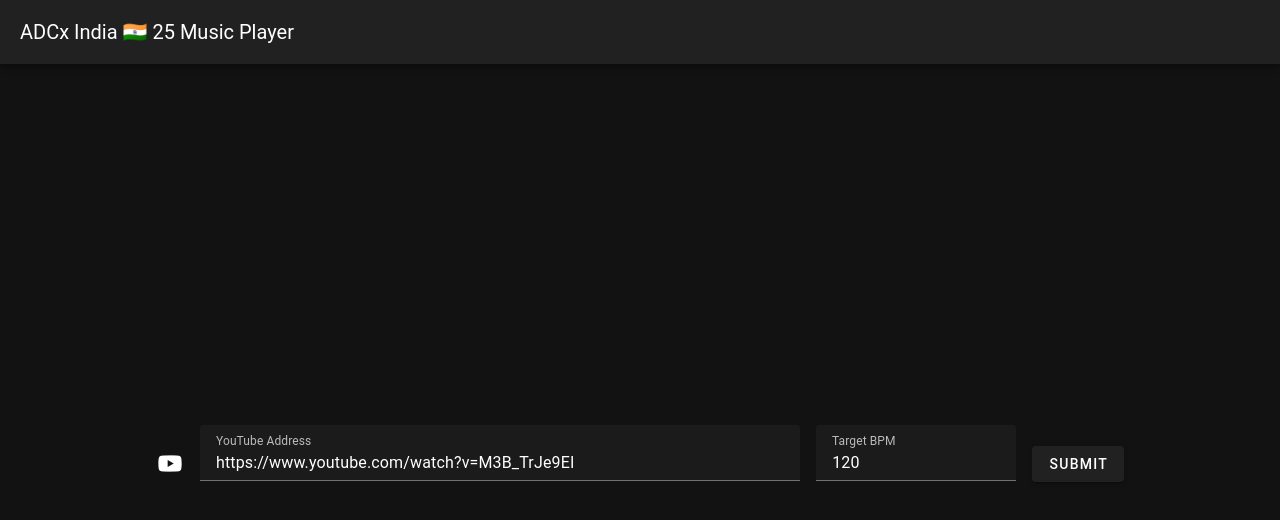
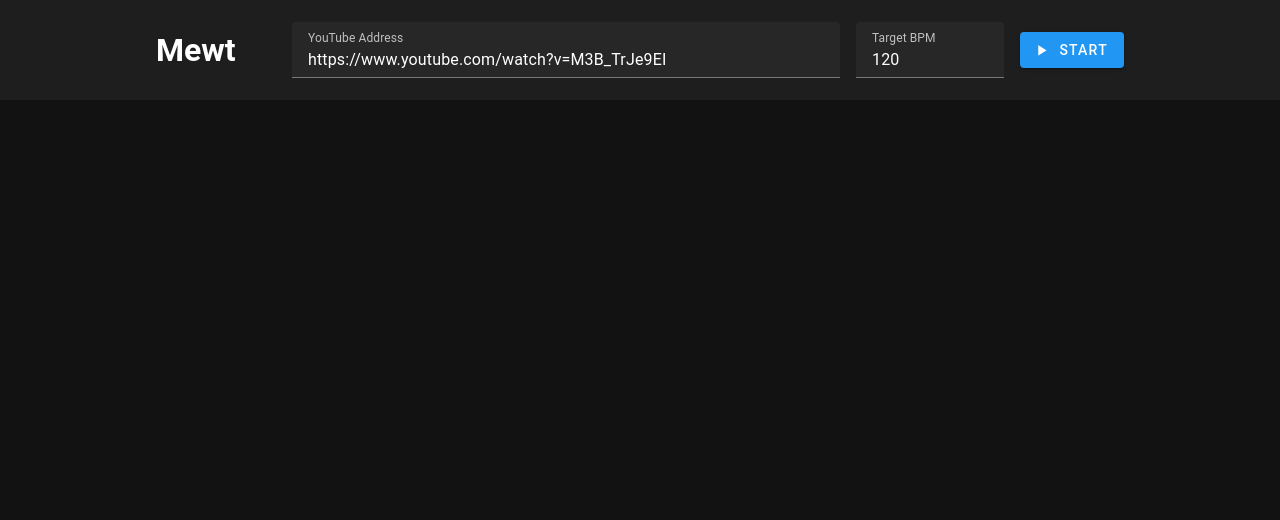
Before and after one commit to VedantKalbag/mhdi-2025, a Vue app in the folder adcx-music-player/: page / in a window 1280 px wide. Shown: the top 520 px of the page. Built offline with nearby package versions, Linux system fonts and the light colour scheme.

Commit message:
one page

```diff
--- a/adcx-music-player/src/App.vue
+++ b/adcx-music-player/src/App.vue
@@ -1,27 +1,20 @@
 <template>
   <v-app>
-    <v-app-bar>
-      <v-app-bar-title>
-        ADCx India 🇮🇳 25 Music Player
-      </v-app-bar-title>
-    </v-app-bar>
     <v-main>
-      <div class="content-wrapper" v-if="stage === 'input'">
-        <div class="youtube-address-input">
-          <v-icon size="large">mdi-youtube</v-icon>
-          <v-text-field label="YouTube Address" v-model="address" style="width: 500px;"
+      <div class="header-container">
+        <div class="header">
+          <h1>Mewt</h1>
+          <v-text-field label="YouTube Address" v-model="address" style="width: 500px;" hide-details
             :disabled="isProcessingAudio" />
-          <v-text-field label="Target BPM" v-model="targetBpm" style="width: 100px;"
+          <v-text-field label="Target BPM" v-model="targetBpm" style="width: 100px;" hide-details
             :disabled="isProcessingAudio" />
-          <v-btn @click="submit" :loading="isProcessingAudio" :disabled="isProcessingAudio">
-            Submit
+          <v-btn @click="submit" :loading="isProcessingAudio" :disabled="isProcessingAudio"
+            :prepend-icon="isFirstTime ? 'mdi-play' : 'mdi-refresh'" color="primary">
+            {{ isFirstTime ? 'Start' : 'Refresh' }}
           </v-btn>
         </div>
       </div>
-      <MultiTrackWavesurfer
-        v-else-if="stage === 'player'"
-        :audioBasePath="audioStore.audioBasePath"
-      />
+      <MultiTrackWavesurfer class="content" :audioBasePath="audioStore.audioBasePath" v-show="!isFirstTime" />
     </v-main>
   </v-app>
 </template>
@@ -35,7 +28,7 @@ const address = ref('https://www.youtube.com/watch?v=M3B_TrJe9EI');
 const targetBpm = ref(120);
 const isProcessingAudio = ref(false);
 const error = ref('');
-const stage = ref('input');
+const isFirstTime = ref(true);
 
 const audioStore = useAudioStore();
 
@@ -83,13 +76,13 @@ const submit = async () => {
       audioStore.setAudioBasePath(match[1]);
       */
 
-  audioStore.setAudioBasePath('hoge');
-  stage.value = 'player';
+    audioStore.setAudioBasePath(`${Math.random()}`);
   } catch (e: unknown) {
     error.value = `Error: ${e instanceof Error ? e.message : 'Unknown error'}`;
     console.error('Error:', e);
   } finally {
     isProcessingAudio.value = false;
+    isFirstTime.value = false;
   }
 }
 </script>
@@ -98,24 +91,35 @@ const submit = async () => {
 .content-wrapper {
   height: 100vh;
   display: flex;
-  align-items: center;
-  justify-content: center;
 }
 
-.youtube-address-input {
+.header-container {
+  display: flex;
+  justify-content: center;
+  width: 100%;
+  height: 100px;
+  background: #1E1E1E;
+}
+
+.header {
   display: flex;
   flex-direction: row;
   align-items: center;
-  justify-content: center;
   gap: 16px;
   width: 100%;
   max-width: 1000px;
   padding: 0 16px;
 }
 
-.error-message {
-  color: red;
-  margin-top: 16px;
-  text-align: center;
+.header h1 {
+  color: white;
+  margin: 0;
+  font-size: 2rem;
+  min-width: 120px;
+}
+
+.content {
+  height: calc(100vh - 100px);
+  width: 100%;
 }
 </style>
--- a/adcx-music-player/src/components/MultiTrackWavesurfer.vue
+++ b/adcx-music-player/src/components/MultiTrackWavesurfer.vue
@@ -1,5 +1,5 @@
 <template>
-  <div v-if="audioStore.isReady" class="waveforms-container">
+  <div class="waveforms-container">
     <div v-show="!isWaveformReady" class="loading-overlay">
       <v-progress-circular
         indeterminate
@@ -8,6 +8,7 @@
         color="primary"
       />
     </div>
+    <template v-if="audioStore.isReady">
       <div class="controls">
         <v-btn @click="playPause" :disabled="!isWaveformReady">
           <v-icon>{{ isPlaying ? 'mdi-pause' : 'mdi-play' }}</v-icon>
@@ -24,13 +25,12 @@
           :disabled="!isWaveformReady"
         />
       </div>
-
       <div class="tracks-wrapper">
         <div class="track-controls">
           <div v-for="track in tracks" :key="track.name" class="track-control">
             <div class="track-control-rows">
               <div class="track-name-container">
-              <span class="track-name" style="font-size: 1.2rem;">{{ track.name }}</span>
+                <span class="track-name" style="font-size: 1.4rem;">{{ track.name }}</span>
               </div>
               <div class="track-controls-row">
                 <div class="track-buttons">
@@ -66,6 +66,10 @@
                   class="volume-slider"
                   :disabled="!isWaveformReady"
                   style="max-width: 180px;"
+                  :thumb-label="true"
+                  :thumb-size="20"
+                  :messages="false"
+                  :rules="[]"
                 />
               </div>
             </div>
@@ -73,6 +77,7 @@
         </div>
         <div ref="multitrackContainer" class="multitrack-container" />
       </div>
+    </template>
   </div>
 </template>
 
@@ -110,12 +115,12 @@ const isPlaying = ref(false);
 const zoom = ref(30);
 
 const tracks = ref<Track[]>([
-  { id: 0, name: '🎤 Vocals', volume: 1, muted: false, solo: false, trackname: 'vocals.wav' },
-  { id: 1, name: '🎸 Guitar', volume: 1, muted: false, solo: false, trackname: 'guitar.wav' },
-  { id: 2, name: '🎸 Bass', volume: 1, muted: false, solo: false, trackname: 'bass.wav' },
-  { id: 3, name: '🎹 Piano', volume: 1, muted: false, solo: false, trackname: 'piano.wav' },
-  { id: 4, name: '🥁 Drums', volume: 1, muted: false, solo: false, trackname: 'drums.wav' },
-  { id: 5, name: '🎼 Other', volume: 1, muted: false, solo: false, trackname: 'other.wav' },
+  { id: 0, name: '🎤  Vocals', volume: 1, muted: false, solo: false, trackname: 'vocals.wav' },
+  { id: 1, name: '🎸  Guitar', volume: 1, muted: false, solo: false, trackname: 'guitar.wav' },
+  { id: 2, name: '🎸  Bass', volume: 1, muted: false, solo: false, trackname: 'bass.wav' },
+  { id: 3, name: '🎹  Piano', volume: 1, muted: false, solo: false, trackname: 'piano.wav' },
+  { id: 4, name: '🥁  Drums', volume: 1, muted: false, solo: false, trackname: 'drums.wav' },
+  { id: 5, name: '🎼  Other', volume: 1, muted: false, solo: false, trackname: 'other.wav' },
 ]);
 
 const markerDefaults = {
@@ -147,7 +152,7 @@ watch(
 // Update Tone.js settings
 const synth = new Tone.Synth({
   oscillator: {
-    type: "triangle"
+    type: "sawtooth"
   },
   envelope: {
     attack: 0,
@@ -200,7 +205,10 @@ const clearScheduledPulses = () => {
 const isWaveformReady = ref(false);
 
 const initializeMultitrack = () => {
+  console.log('initializeMultitrack', audioStore.isReady, multitrackContainer.value);
   if (!audioStore.isReady || !multitrackContainer.value) return;
+
+  console.log('initializeMultitrack');
 
   isWaveformReady.value = false;
 
@@ -296,20 +304,22 @@ const initializeMultitrack = () => {
   });
 };
 
+// Only set the container ref on mount
+onMounted(() => {
+  console.log('mounted', multitrackContainer.value);
+});
+
 watch(
   () => audioStore.isReady,
   (newValue) => {
     if (newValue) {
+      // Add a small delay to ensure the DOM is updated
+      setTimeout(() => {
         initializeMultitrack();
+      }, 0);
     }
   }
 );
-
-onMounted(() => {
-  if (audioStore.isReady) {
-    initializeMultitrack();
-  }
-});
 
 const getTrackColor = (index: number, progressColor: boolean) => {
   const hue = index * (360 / tracks.value.length);
@@ -386,19 +396,8 @@ const updateZoom = (value: number) => {
   }
 };
 
-// Handle window resize
-const handleResize = () => {
-  if (audioStore.isReady) {
-    initializeMultitrack();
-  }
-};
-
-// Add resize listener
-window.addEventListener('resize', handleResize);
-
-// Clean up
 onUnmounted(() => {
-  window.removeEventListener('resize', handleResize);
+  window.removeEventListener('resize', debouncedResize);
   if (multitrack) {
     multitrack.destroy();
   }
```
Lines whose indentation alone changed are shown as unchanged.
